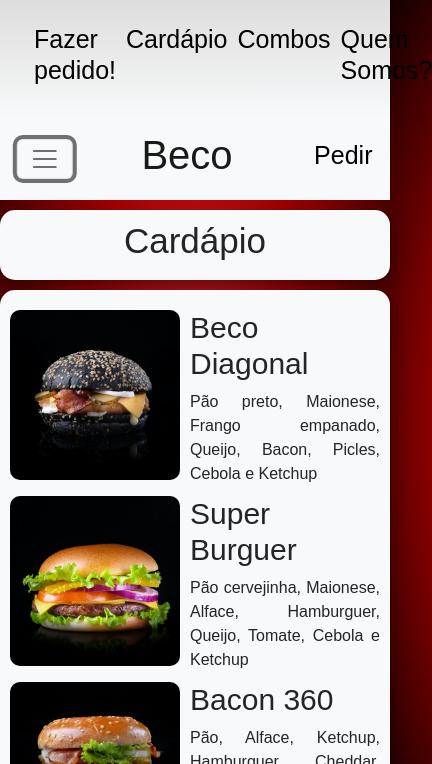
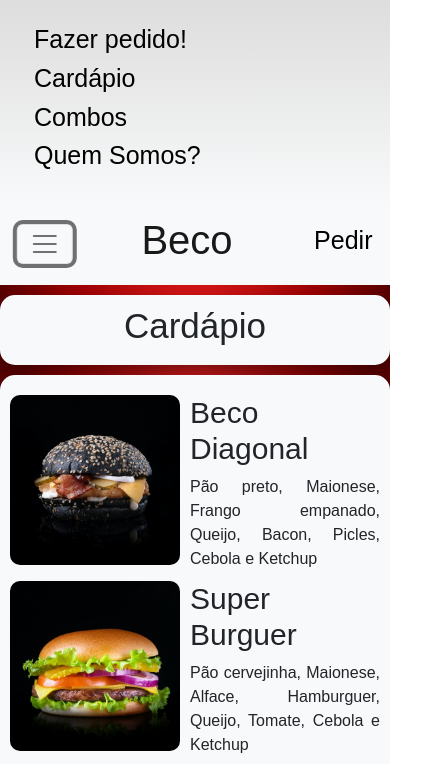
Before and after one commit to ArtScapin/Beco-Hamburgueria, a plain HTML site: page index.html in a window 390 px wide. Both pictures are taken after a click on the button "Toggle navigation". Shown: the top 764 px of the page, 432 px wide, since content can reach past the window. Drawn offline with nearby package versions, Linux system fonts and the light colour scheme; a web font is replaced by a local one.

Commit message:
Update style-index.css

```diff
--- a/css/style-index.css
+++ b/css/style-index.css
@@ -136,6 +136,12 @@ p{
 	}
 }
 
+@media only screen and (max-width: 480px) {
+	.p-4{
+		display: block;
+	}
+}
+
 @media only screen and (max-width: 380px) {
 	.item-lista{
 		display: block;
```
